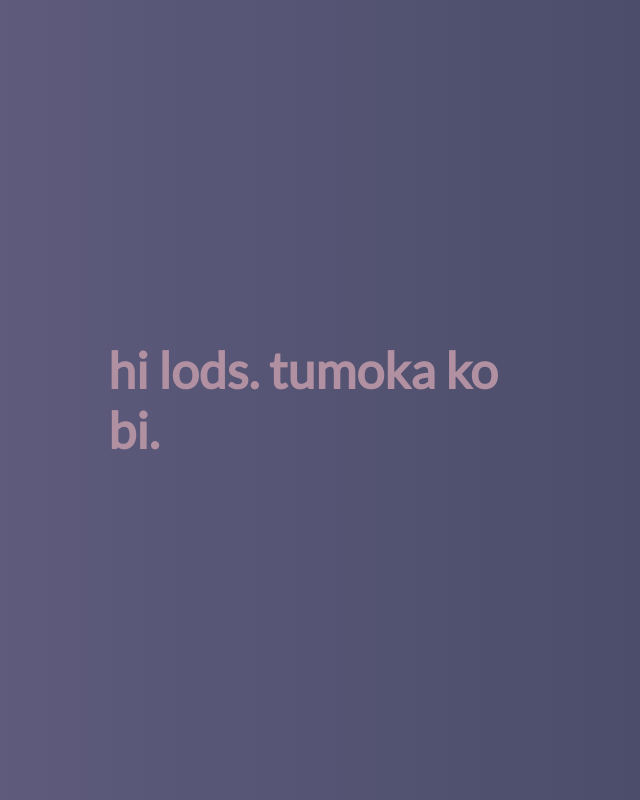
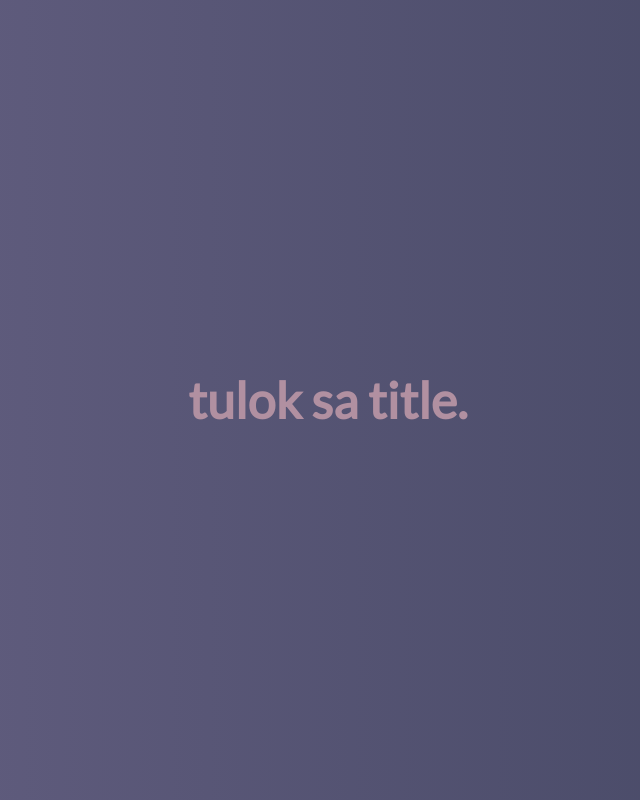
Before and after one commit to dee-arq/dee-arq.github.io, a plain HTML site: page index.html in a window 1280 px wide. Shown: the whole page, without its empty margins (312-952 px from the left). Drawn offline with Linux system fonts and the light colour scheme.

Commit message:
Update index.html

```diff
--- a/index.html
+++ b/index.html
@@ -1,13 +1,13 @@
 <html>
 
 <head>
-   <title>tumoka ang link</title>
+   <title>tumoka ang message sa dalom</title>
    <link rel="stylesheet" type="text/css" href="style.css">
 </head>
 
  <body>
    <section>
-      <h1><a href="https://www.youtube.com/watch?v=O7OSV8iP8bs&ab_channel=PandaChoncc">hi lods. tumoka ko bi.</a></h1>
+      <h1><a href="https://www.youtube.com/watch?v=O7OSV8iP8bs&ab_channel=PandaChoncc">tulok sa title.</a></h1>
    </section>
     <audio autoplay loop>
       <source src="L'indecis - Soulful.mp3" type="audio/mpeg">
```
